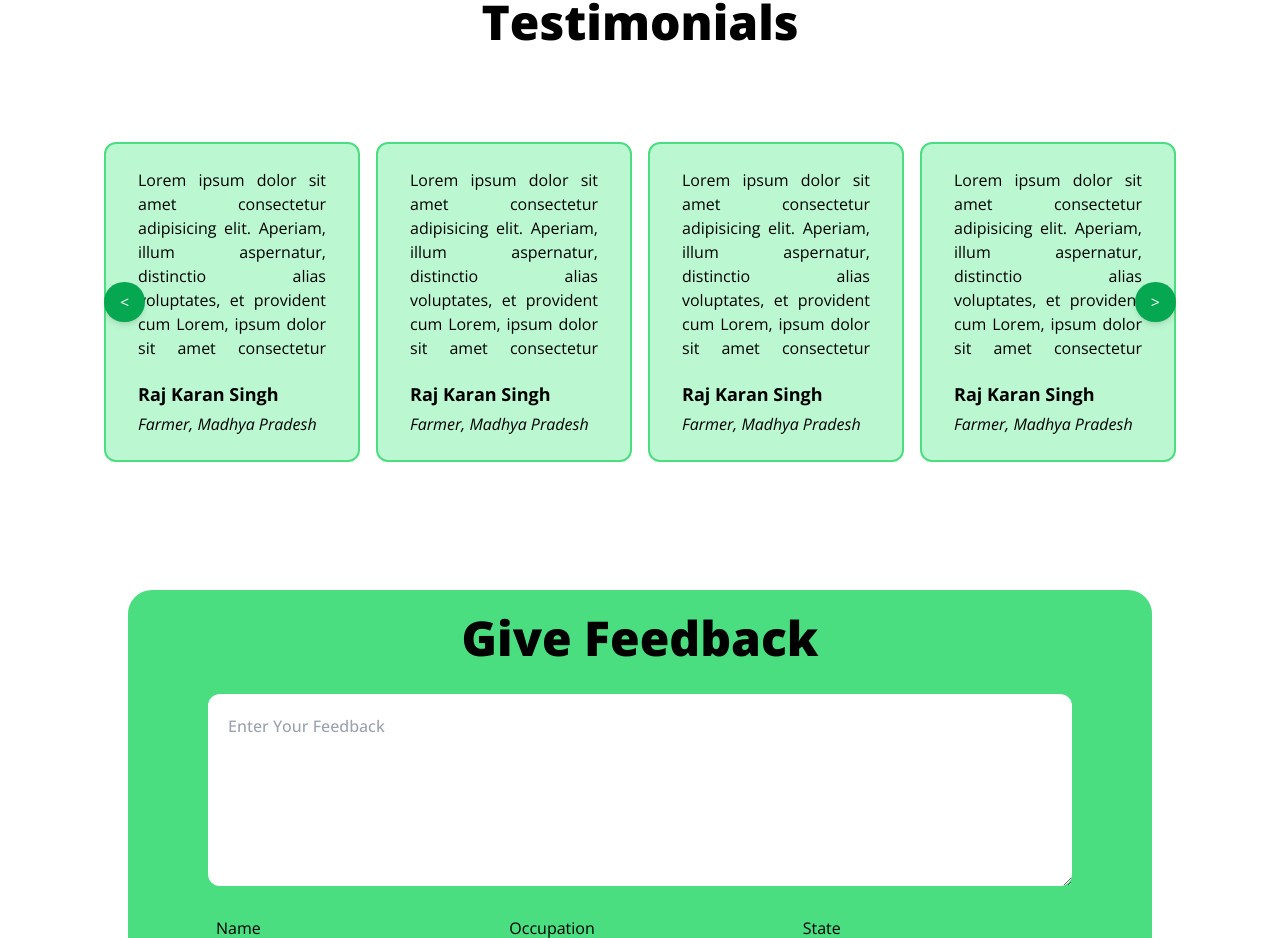
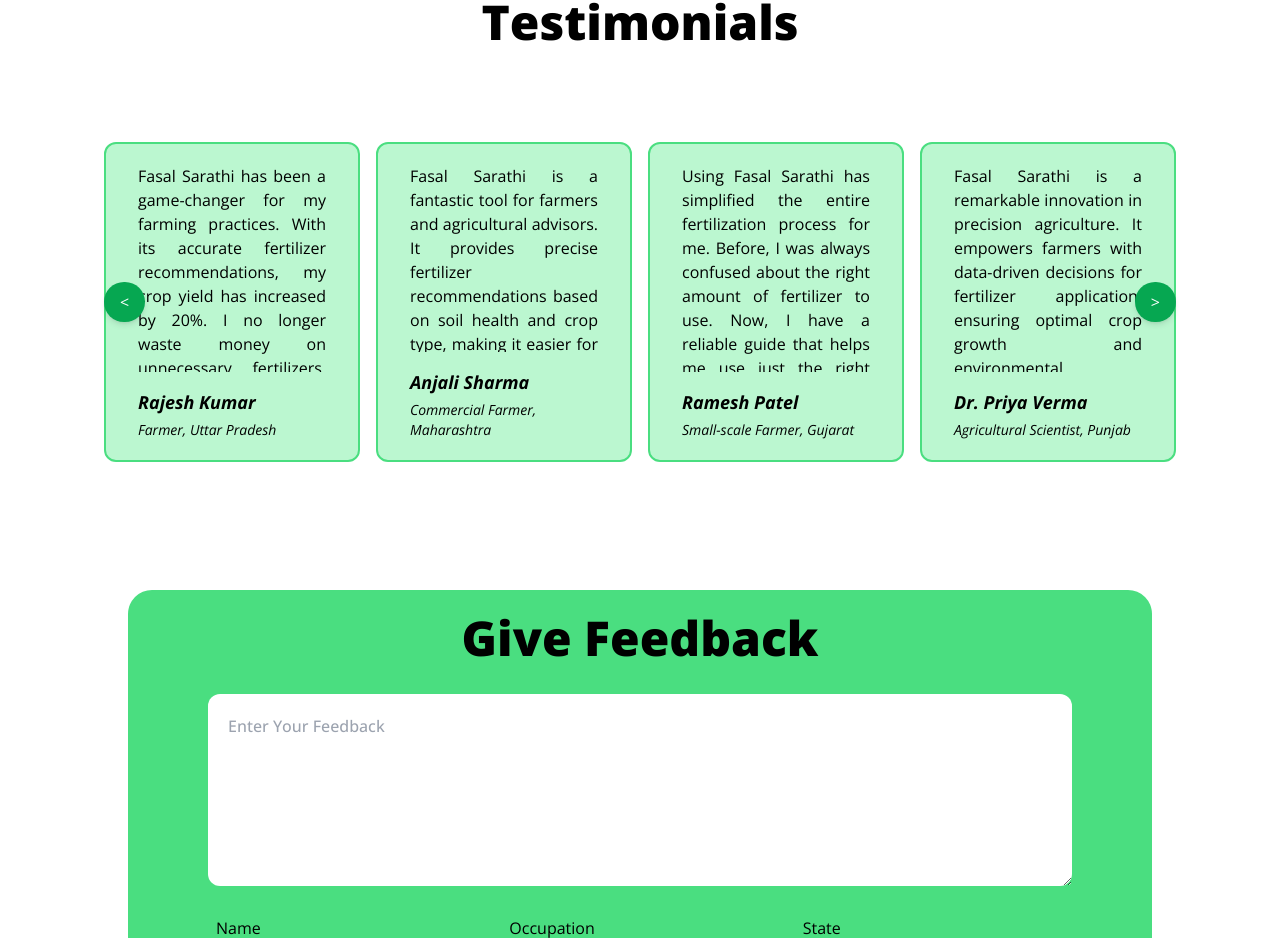
Before and after one commit to Ryadav0654/Fasal_Sarathi, a React (Vite) app in the folder Fasal_sarathi_frontend/: page / in a window 1280 px wide. Shown: the part 1170-2108 px from the top of the page. Built offline with nearby package versions, Linux system fonts and the light colour scheme; no server answers.

Commit message:
adding testinomials

```diff
--- a/Fasal_sarathi_frontend/src/components/Button.jsx
+++ b/Fasal_sarathi_frontend/src/components/Button.jsx
@@ -1,7 +1,7 @@
 import React from 'react'
 
 const Button = ({className, onClickHandler, btnname, ...props}) => {
-  console.log({...props})
+  // console.log({...props})
   return (
     <>
     <button className={` ${className}`} onClick={onClickHandler} {...props}>{btnname}</button>
--- a/Fasal_sarathi_frontend/src/components/Card.jsx
+++ b/Fasal_sarathi_frontend/src/components/Card.jsx
@@ -1,26 +1,23 @@
 import React from "react";
 
-const Card = () => {
+const Card = ({name, state, occ, msg}) => {
   return (
     <>
-    <div className="w-[90vw] md:w-[40vw] lg:w-[25vw] xl:w-[20vw] h-[40vh] lg:h-[40vh] xl:h-[40vh]">
+    <div className="w-[90vw] md:w-[40vw] lg:w-[25vw] xl:w-[20vw] h-[40vh] lg:h-[40vh] xl:h-[40vh] ">
 
-      <div className="flex flex-col gap-4  w-[90vw] md:w-[40vw] lg:w-[25vw] xl:w-[20vw] border-2 border-green-400 bg-green-200 lg:px-8 lg:py-6 p-4 rounded-xl h-[40vh] ">
+      <div className="flex flex-col gap-4  w-[90vw] md:w-[40vw] lg:w-[25vw] xl:w-[20vw] border-2 border-green-400 bg-green-200 lg:px-8 lg:py-5 p-4 rounded-xl h-[40vh] hover:bg-green-300">
 
-        <div className="text-justify overflow-y-scroll scroll-smooth no-scrollbar h-[29vh]">
-          <p className="text-sm md:text-base ">
-            Lorem ipsum dolor sit amet consectetur adipisicing elit. Aperiam,
-            illum aspernatur, distinctio alias voluptates, et provident cum
-            Lorem, ipsum dolor sit amet consectetur adipisicing elit. Maiores odit, eveniet mollitia saepe nulla earum adipisci ut id at voluptate error veniam commodi consequuntur a pariatur consequatur provident animi eos.
-            Lorem ipsum dolor sit amet consectetur adipisicing elit. Praesentium impedit reprehenderit quaerat et consequatur repellendus nemo! Aspernatur voluptas illum iste?
+        <div className=" overflow-y-scroll scroll-smooth no-scrollbar h-[29vh]">
+          <p className="text-sm md:text-base text-justify">
+           {msg}
 
           </p>
         </div>
 
 
         <div className="flex flex-col gap-1">
-          <p className="font-bold text-base md:text-lg">Raj Karan Singh</p>
-          <p className="italic text-sm md:text-base">Farmer, Madhya Pradesh</p>
+          <p className="font-bold text-base md:text-lg italic">{name}</p>
+          <p className="italic text-sm md:text-sm">{occ}, {state}</p>
         </div>
       </div>
     </div>
--- a/Fasal_sarathi_frontend/src/components/ProfileDropdown.jsx
+++ b/Fasal_sarathi_frontend/src/components/ProfileDropdown.jsx
@@ -1,14 +1,15 @@
-import React, { useState, useRef } from "react";
+import React, { useState, useRef, useEffect } from "react";
 import { Link } from "react-router-dom";
 import { logout } from "../redux/slice/authThunk";
-import { useDispatch } from "react-redux";
+import { useDispatch, useSelector } from "react-redux";
 
-const ProfileDropdown = ({ user, onLogout }) => {
+const ProfileDropdown = () => {
     const dispatch = useDispatch();
+
   const [dropdownOpen, setDropdownOpen] = useState(false);
   const dropdownRef = useRef(null);
 
-  // Function to toggle the dropdown
+
   const toggleDropdown = () => setDropdownOpen(!dropdownOpen);
 
   // Close dropdown when clicking outside
@@ -19,7 +20,7 @@
   };
 
   // Effect to handle outside click
-  React.useEffect(() => {
+useEffect(() => {
     if (dropdownOpen) {
       document.addEventListener("mousedown", handleClickOutside);
     } else {
@@ -27,6 +28,8 @@
     }
     return () => document.removeEventListener("mousedown", handleClickOutside);
   }, [dropdownOpen]);
+
+
 
   return (
     <div className="relative inline-block text-left">
--- a/Fasal_sarathi_frontend/src/components/Testinomials.jsx
+++ b/Fasal_sarathi_frontend/src/components/Testinomials.jsx
@@ -1,22 +1,23 @@
-import React, { useRef } from 'react';
-import {Card} from "./index.js"
+import React, { useRef } from "react";
+import { Card } from "./index.js";
 
 const Testimonials = () => {
   const scrollRef = useRef(null);
 
   const scrollLeft = () => {
-    scrollRef.current.scrollBy({ left: -300, behavior: 'smooth' });
+    scrollRef.current.scrollBy({ left: -300, behavior: "smooth" });
   };
 
   const scrollRight = () => {
-    scrollRef.current.scrollBy({ left: 300, behavior: 'smooth' });
+    scrollRef.current.scrollBy({ left: 300, behavior: "smooth" });
   };
 
   return (
     <div className="w-full lg:h-auto xl:h-auto flex flex-col justify-center items-center mb-10">
       <div className="lg:w-[90%] xl:w-[90%] w-[90%] h-full rounded-3xl lg:py-6 lg:px-10">
-        <h1 className="lg:text-5xl text-3xl font-extrabold text-center mb-8">Testimonials</h1>
-
+        <h1 className="lg:text-5xl text-3xl font-extrabold text-center mb-8">
+          Testimonials
+        </h1>
 
         <div className="relative w-full">
           <button
@@ -32,20 +33,99 @@
             {">"}
           </button>
 
-
           <div
             ref={scrollRef}
             className="w-full flex gap-4 overflow-x-auto lg:py-16 py-4 no-scrollbar scroll-smooth"
           >
-            <Card />
-            <Card />
-            <Card />
-            <Card />
-            <Card />
-            <Card />
-            <Card />
+            <Card
+              name={"Rajesh Kumar"}
+              state={"Uttar Pradesh"}
+              occ={"Farmer"}
+              msg={
+                "Fasal Sarathi has been a game-changer for my farming practices. With its accurate fertilizer recommendations, my crop yield has increased by 20%. I no longer waste money on unnecessary fertilizers, and my soil health has improved significantly."
+              }
+            />
 
+            <Card
+              name={"Anjali Sharma"}
+              state={"Maharashtra"}
+              occ={"Commercial Farmer"}
+              msg={
+                "Fasal Sarathi is a fantastic tool for farmers and agricultural advisors. It provides precise fertilizer recommendations based on soil health and crop type, making it easier for farmers to adopt sustainable practices. It's user-friendly and highly effective."
+              }
+            />
 
+            <Card
+              name={"Ramesh Patel"}
+              state={"Gujarat"}
+              occ={"Small-scale Farmer"}
+              msg={
+                "Using Fasal Sarathi has simplified the entire fertilization process for me. Before, I was always confused about the right amount of fertilizer to use. Now, I have a reliable guide that helps me use just the right amount, resulting in healthier crops and reduced costs."
+              }
+            />
+
+            <Card
+              name={"Dr. Priya Verma"}
+              state={"Punjab"}
+              occ={"Agricultural Scientist"}
+              msg={
+                "Fasal Sarathi is a remarkable innovation in precision agriculture. It empowers farmers with data-driven decisions for fertilizer application, ensuring optimal crop growth and environmental sustainability. It's a win-win for both farmers and the ecosystem."
+              }
+            />
+
+            <Card
+              name={"Amit Singh"}
+              state={"Haryana"}
+              occ={"Commercial Farmer"}
+              msg={
+                "The predictions from Fasal Sarathi have been incredibly accurate. Since I started using it, I've noticed a 15% increase in crop yield and a significant reduction in fertilizer expenses. It's an essential tool for any farmer looking to optimize their farming operations."
+              }
+            />
+
+            <Card
+              name={"Suresh Choudhary"}
+              state={"Rajasthan"}
+              occ={"Organic Farmer"}
+              msg={
+                "As an organic farmer, I'm very cautious about the inputs I use. Fasal Sarathi provides tailored recommendations that align with my organic farming practices, helping me maintain soil fertility while ensuring a good harvest. It's been a great support system for my farm."
+              }
+            />
+
+            <Card
+              name={"Nirmala Devi"}
+              state={"Karnataka"}
+              occ={"Agricultural Cooperative Leader"}
+              msg={
+                "Fasal Sarathi has brought a revolutionary change in our community. Farmers now have access to scientific fertilizer recommendations, which has led to better crop quality and yield. The community's income has improved, and the soil's long-term health is being preserved."
+              }
+            />
+
+            <Card
+              name={"Mohan Rao"}
+              state={"Andhra Pradesh"}
+              occ={"Farmer"}
+              msg={
+                "With Fasal Sarathi, I have finally found a solution that understands the unique needs of my crops. It provides accurate fertilizer suggestions that match my soil type, and I've seen a noticeable improvement in both crop health and yield."
+              }
+            />
+
+            <Card
+              name={"Deepak Mehta"}
+              state={"West Bengal"}
+              occ={"Agritech Enthusiast"}
+              msg={
+                "Fasal Sarathi is an excellent example of how technology can benefit agriculture. It provides reliable and easy-to-understand recommendations, making advanced agricultural practices accessible to even small-scale farmers. It's transforming the way we farm."
+              }
+            />
+
+            <Card
+              name={"Kavita Joshi"}
+              state={"Madhya Pradesh"}
+              occ={"Farming Consultant"}
+              msg={
+                "I recommend Fasal Sarathi to all the farmers I work with. Its accurate predictions help them use fertilizers more efficiently, reducing costs and improving yields. It’s a must-have tool for modern farming."
+              }
+            />
           </div>
         </div>
       </div>
```
